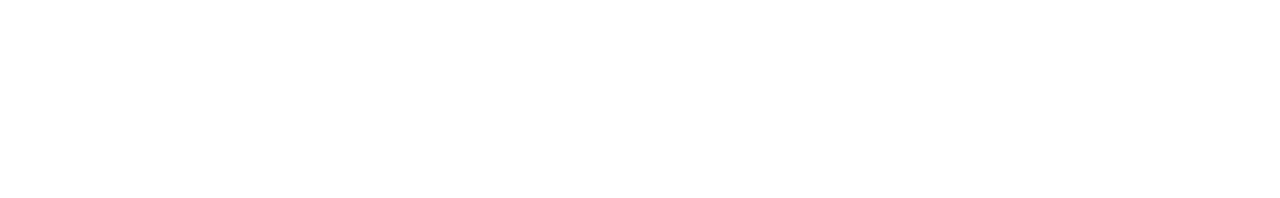
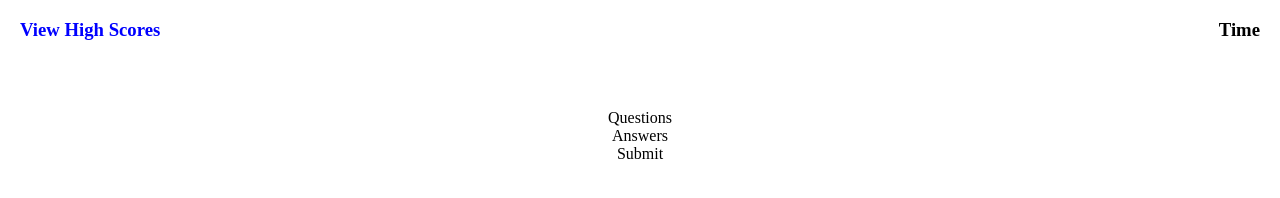
Before and after one commit to sonipoud/QAMPLY, a plain HTML site: page index.html in a window 1280 px wide. Drawn offline with Linux system fonts and the light colour scheme.

Commit message:
added some styles in css

```diff
--- a/assets/css/style.css
+++ b/assets/css/style.css
@@ -0,0 +1,36 @@
+* {
+    box-sizing: border-box;
+}
+
+body {
+    height: 100%;
+    margin: 0;
+    padding: 0;
+}
+
+header {
+    padding: 20px;
+    padding-top: 0px;
+    display: flex;
+    flex-wrap: wrap;
+    justify-content: space-between;
+}
+
+.scores {
+    color: blue;
+}
+
+.wrapper {
+    padding-top: 30px;
+    padding-left: 20px;
+    padding-right: 20px;
+    display: flex;
+    flex-wrap: wrap;
+    flex-direction: column;
+    justify-content: space-between;
+    align-items: center;
+}
+
+@media (max-width: 690px){
+
+}
--- a/index.html
+++ b/index.html
@@ -1,14 +1,28 @@
 <!DOCTYPE html>
 <html lang="en">
+
 <head>
     <meta charset="UTF-8">
     <meta http-equiv="X-UA-Compatible" content="IE=edge">
     <meta name="viewport" content="width=device-width, initial-scale=1.0">
-    <link rel="stylesheet" href="./assets/css/style.css" >
+    <link rel="stylesheet" href="./assets/css/style.css">
     <title> Code Quiz Challenge </title>
 </head>
 
 <body>
-    <script src = "./assets/js/quiz.js"></script>
+    <header>
+        <h3 class = "scores">View High Scores</h3>
+        <h3 class = "timer">Time</h3>
+    </header>
+    <div class = "wrapper">
+        <div> Questions </div>
+
+        <div> Answers </div>
+
+        <div> Submit </div>
+    </div>
+
+    <script src="./assets/js/quiz.js"></script>
 </body>
+
 </html>
```
